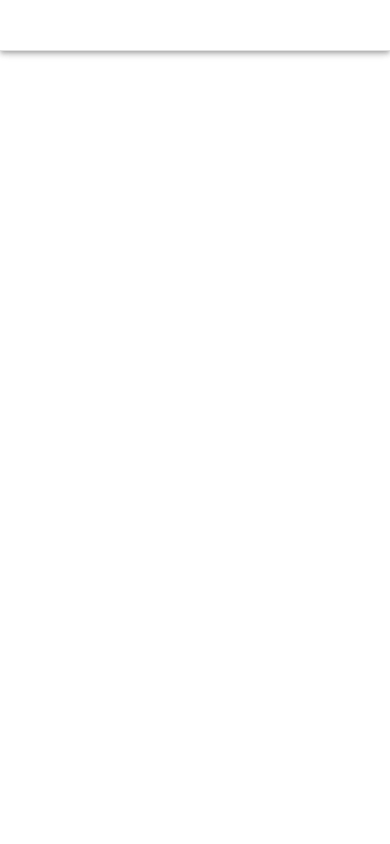
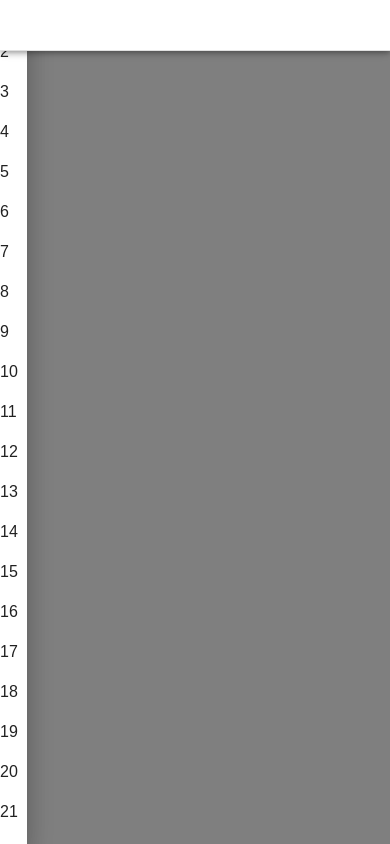
Before and after one commit to Fuyu0930/EasyChat, a React (Vite) app in the folder frontend/: page / in a window 390 px wide. Both pictures are taken after a click on the button "open drawer". Built offline with nearby package versions, Linux system fonts and the light colour scheme; the HTML template or start-up script is replaced by a standard one.

Commit message:
Creating the responsive primary app bar

```diff
--- a/frontend/src/pages/templates/PrimaryAppBar.tsx
+++ b/frontend/src/pages/templates/PrimaryAppBar.tsx
@@ -1,12 +1,36 @@
-import { AppBar, Toolbar, Link, Typography, Box, IconButton } from "@mui/material";
+import { AppBar, Toolbar, Link, Typography, Box, IconButton, Drawer, useMediaQuery } from "@mui/material";
 import { useTheme } from "@mui/material/styles";
 import MenuIcon from "@mui/icons-material/Menu";
+import { useState, useEffect } from "react";
 
 
 const PrimaryAppBar = () => {
+    const [sideMenu, setSideMenu] = useState(false);
     const theme = useTheme(); // Help grab the theme
+
+    // Return true when above 600 px
+    const isSmallScreen = useMediaQuery(theme.breakpoints.up('sm'));
+
+    useEffect(() => {
+        if (isSmallScreen && sideMenu) {
+            setSideMenu(false);
+        }
+    }, [isSmallScreen]); // useEeffect will keep tracking the isSmallScreen value
+
+    const toggleDrawer =
+        (open: boolean) => (event: React.KeyboardEvent | React.MouseEvent) => {
+            if (
+                event.type === "keydown" &&
+                ((event as React.KeyboardEvent).key === 'Tab' || (event as React.KeyboardEvent).key === "shift")
+            ) {
+                return;
+            }
+            setSideMenu(open);
+        }
+
     return (
         <AppBar sx={{
+            zIndex: (theme) => theme.zIndex.drawer + 2,
             backgroundColor: theme.palette.background.default,
             borderBottom: `1px solid ${theme.palette.divider}`,
         }}>
@@ -17,10 +41,22 @@ const PrimaryAppBar = () => {
                     minHeight: theme.primaryAppBar.height,
                 }}>
                 <Box sx={{ display: { xs: "block", sm: "none" } }}>
-                    <IconButton color="inherit" aria-label="open drawer" edge="start" sx={{ mr: 2 }}>
+                    <IconButton
+                        color="inherit"
+                        aria-label="open drawer"
+                        edge="start" sx={{ mr: 2 }}
+                        onClick={toggleDrawer(!sideMenu)}>
                         <MenuIcon />
                     </IconButton>
                 </Box>
+                <Drawer anchor='left' open={sideMenu} onClose={toggleDrawer(false)}>
+                    {[...Array(100)].map((_, i) => (
+                        <Typography key={i} paragraph>
+                            {i + 1}
+                        </Typography>
+                    ))}
+                </Drawer>
+
                 <Link href="/" underline="none" color="inherit">
                     <Typography
                         variant="h6"
```
